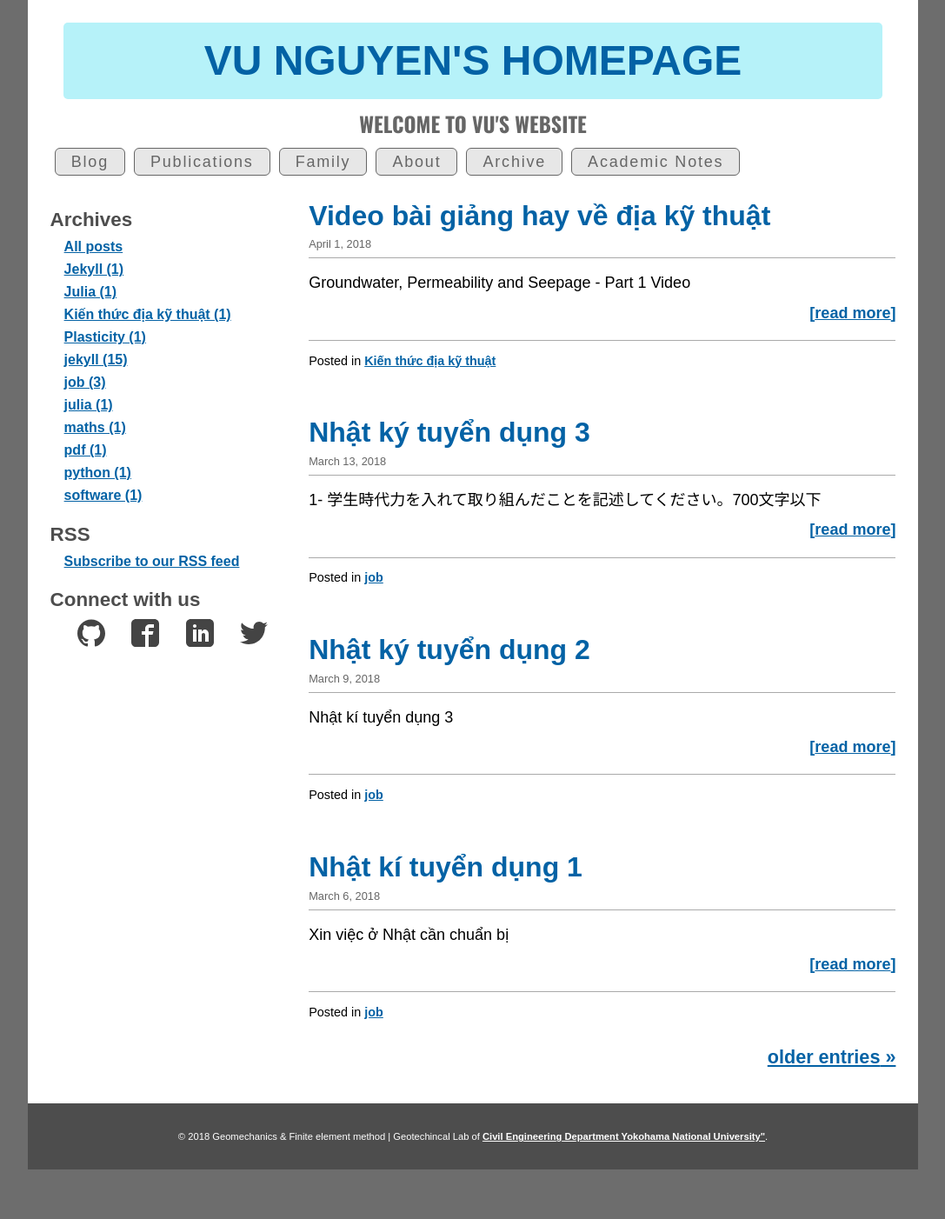
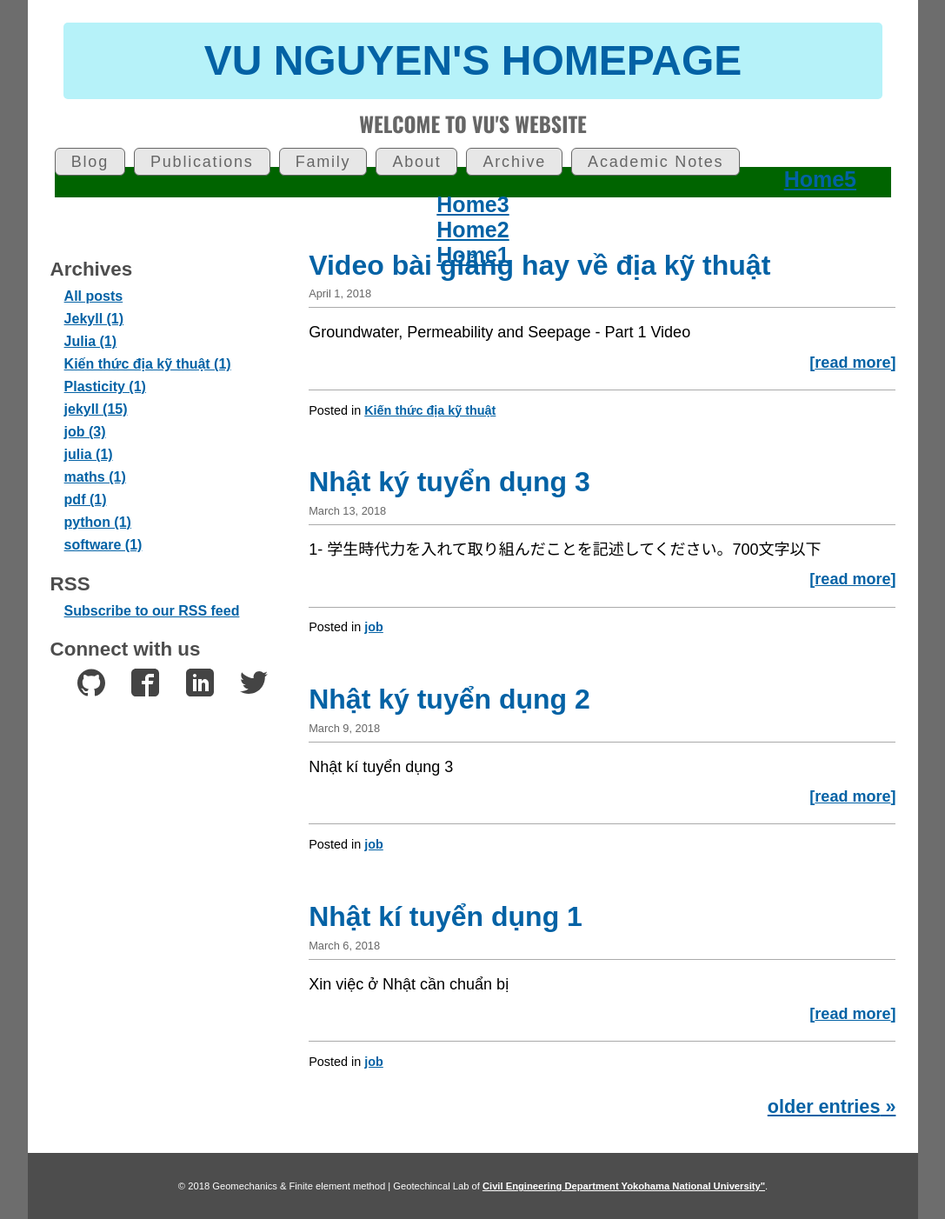
Before and after one commit to quangvunp/geomechanics, a Jekyll site: the page built from index.html, in a window 1280 px wide. Shown: the whole page at 87% size, without its empty margins (96-1183 px from the left). Built offline with Jekyll 4.4.1, drawn with Linux system fonts in a browser that asks for light colours; the list of posts is cut into pages by our own code; before the commit the page ends 1345 px from its top, so only the background shows below that.

Commit message:
Update default.html

```diff
--- a/_layouts/default.html
+++ b/_layouts/default.html
@@ -50,6 +50,18 @@
   </ul>
 </nav>
 
+
+<div id = "nav">
+<ul>
+	<li><a href="">Home5</a></li>
+	<li><a href="">Home3</a></li>
+	<li><a href="">Home2</a></li>
+	<li><a href="">Home1</a></li>
+<ul>
+
+</div>
+
+
 </header>
 
 <!-- content goes here -->
```
